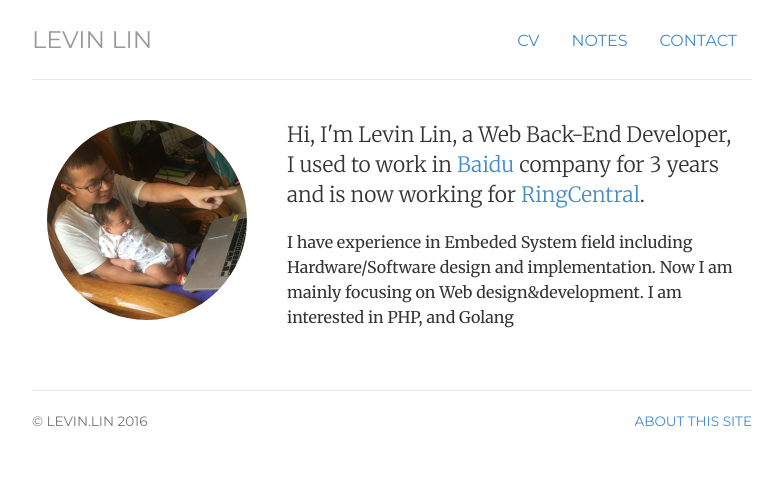
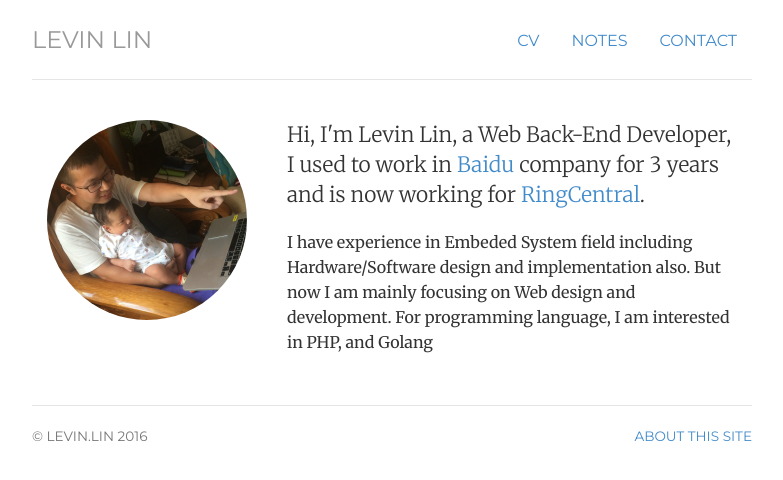
Before and after one commit to LevinLin/LevinLin.github.io, a Jekyll site: the page built from index.html, in a window 1280 px wide. Shown: the top 480 px of the page, without its empty margins (248-1031 px from the left). Built offline with Jekyll 4.4.1, drawn with Linux system fonts in a browser that asks for light colours.

Commit message:
update index.html

```diff
--- a/index.html
+++ b/index.html
@@ -13,7 +13,7 @@ description: Levin Lin is a Back-End Developer, living and working in Xiamen.
 	</div>
 	<div itemscope itemtype="http://schema.org/Person" class="col-sm-8">
 	<p class="lead">Hi, I'm <span itemprop="name">Levin Lin</span>, a <span itemprop="title">Web Back-End Developer</span>, I used to work in <a href="http://baidu.com">Baidu</a> company for 3 years and is now working for <a href="https://www.ringcentral.com">RingCentral</a>.</p>
-	<p>I have experience in Embeded System field including Hardware/Software design and implementation. Now I am mainly focusing on Web design&development. I am interested in <span itemprop="title">PHP</span>, and <span itemprop="title">Golang</span></p>
+	<p>I have experience in Embeded System field including Hardware/Software design and implementation also. But now I am mainly focusing on Web design and development. For programming language, I am interested in <span itemprop="title">PHP</span>, and <span itemprop="title">Golang</span></p>
 	</div>
 </div>
 <!-- </div> -->
```
